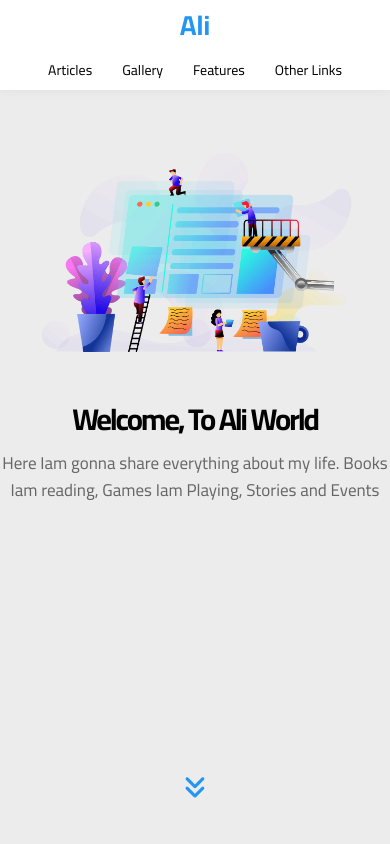
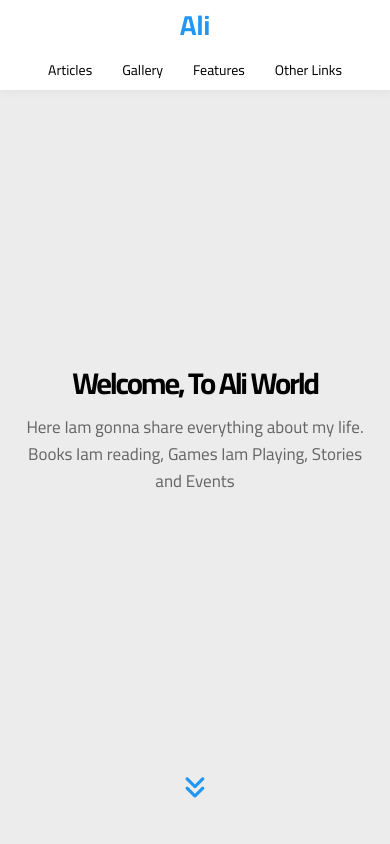
Before and after one commit to Ali-emad-25/project-three, a plain HTML site: page index.html in a window 390 px wide. Shown: the top 844 px of the page. Drawn offline with Linux system fonts and the light colour scheme.

Commit message:
Modify the css file

```diff
--- a/css/Ali.css
+++ b/css/Ali.css
@@ -326,10 +326,10 @@ header .nav .menu ul a i {
   align-items: center;
   padding-bottom: 80px;
 }
-@media (max-width: 991px) {
+@media (min-width: 768px) and (max-width: 991px) {
   .landing .container {
     flex-direction: column-reverse;
-    padding: 80px 0 0;
+    padding: 25px 0 0;
   }
 }
 .landing .text {
@@ -371,10 +371,15 @@ header .nav .menu ul a i {
     width: 500px;
   }
 }
-@media (max-width: 991px) {
+@media (min-width: 768px) and (max-width: 991px) {
   .landing .image img {
     width: 315px;
-    margin-bottom: 30px;
+    margin-bottom: 15px;
+  }
+}
+@media (max-width: 767px) {
+  .landing .image img {
+    display: none;
   }
 }
 .landing .go-down {
```
